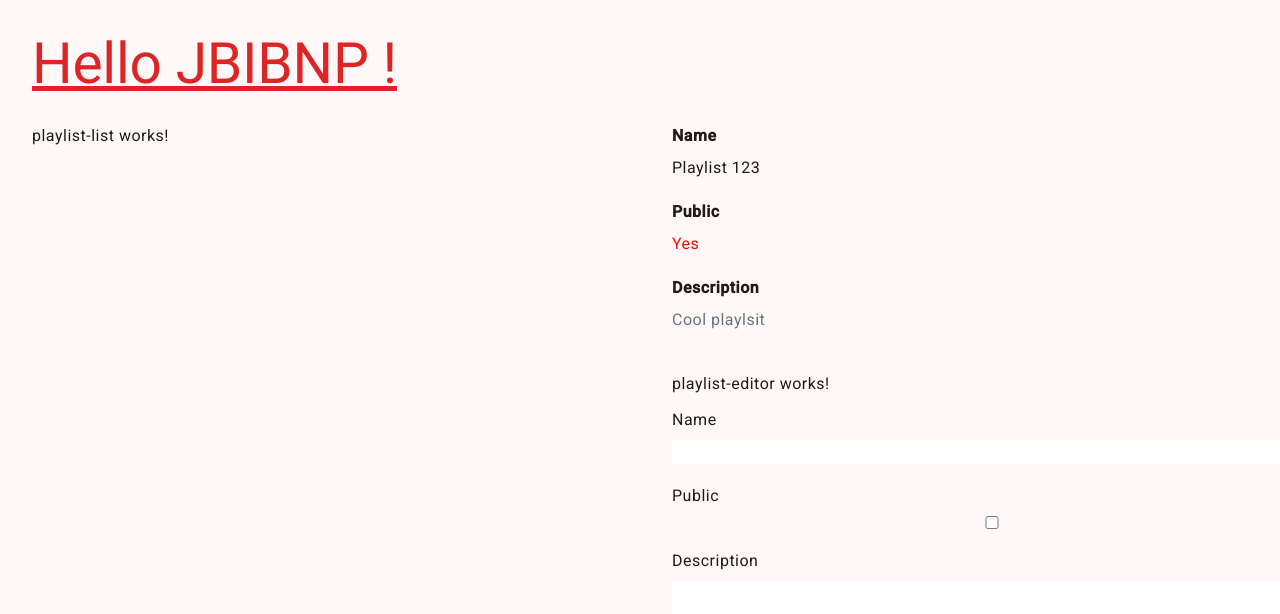
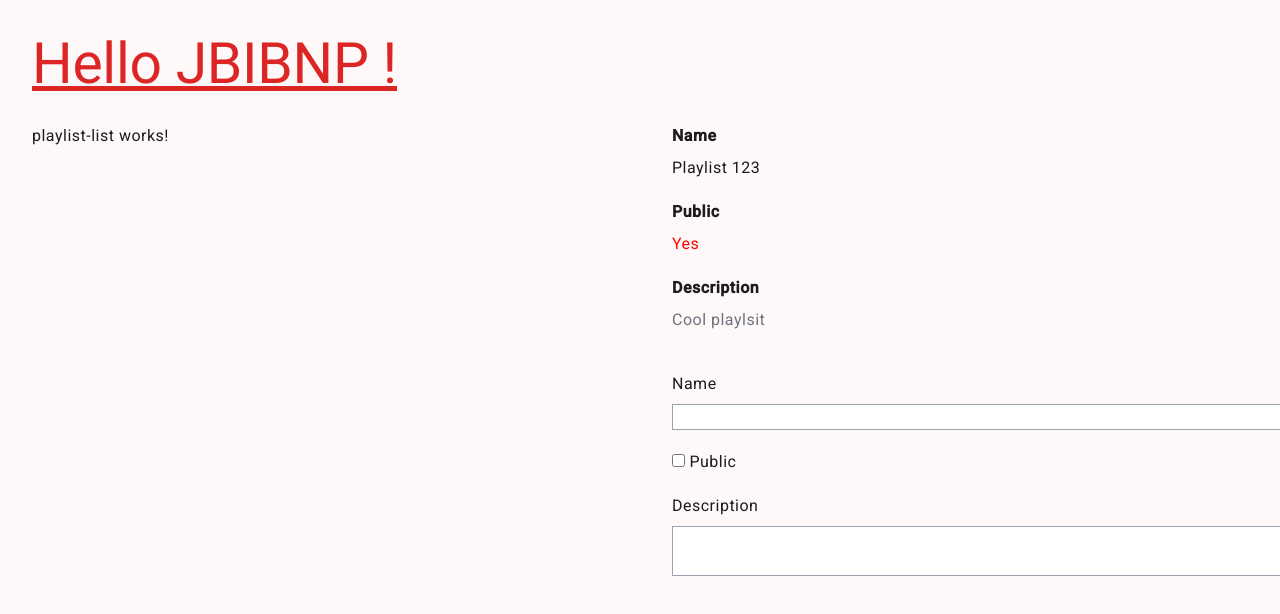
Before and after one commit to ev45ive/jbi-bnp-angular, an Angular app: page /playlists in a window 1280 px wide. Shown: the top 614 px of the page. Built offline with nearby package versions, Linux system fonts and the light colour scheme.

Commit message:
Grid + styles

```diff
--- a/src/app/playlists/components/playlist-editor/playlist-editor.component.html
+++ b/src/app/playlists/components/playlist-editor/playlist-editor.component.html
@@ -1,22 +1,19 @@
-<p>playlist-editor works!</p>
-
-
-<!-- div.grid.gap-5>.div.grid.gap-2*3>label{Name}+input -->
+<!-- div.grid.gap-5>div.grid.gap-2*3>label{Name}+input -->
+<!-- div.grid.gap-5>div.grid.gap-2>label{Name}+input -->
 
 <div class="grid gap-5">
-    <div class="div grid gap-2">
+    <div class="grid gap-2">
         <label>Name</label>
-        <input type="text">
+        <input type="text" class="border border-solid border-gray-400">
     </div>
 
-    <div class="div grid gap-2">
-        <label>Public</label>
-        <input type="checkbox">
+    <div class="grid gap-2">
+        <label> <input type="checkbox"> Public</label>
     </div>
 
-    <div class="div grid gap-2">
+    <div class="grid gap-2">
         <label>Description</label>
-        <textarea></textarea>
+        <textarea  class="border border-solid border-gray-400"></textarea>
     </div>
 
 </div>
```
